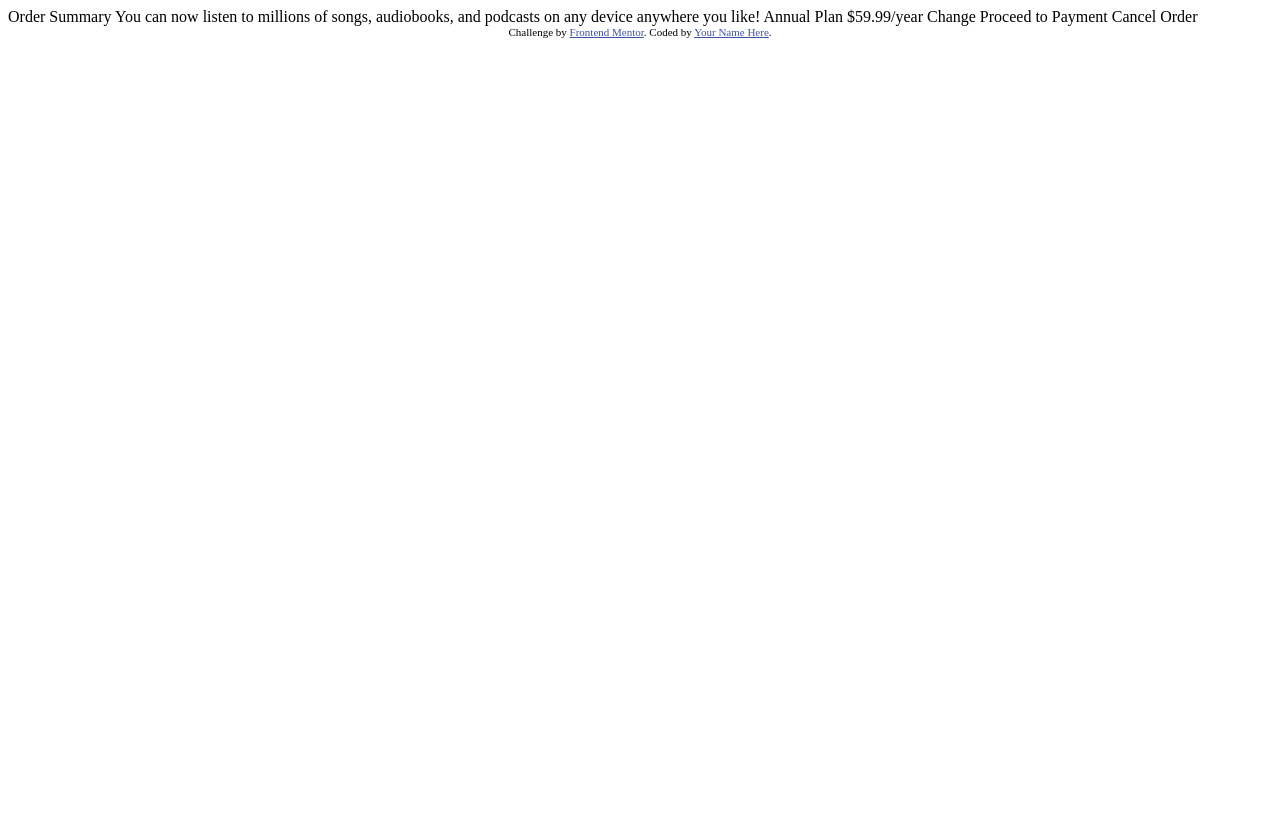
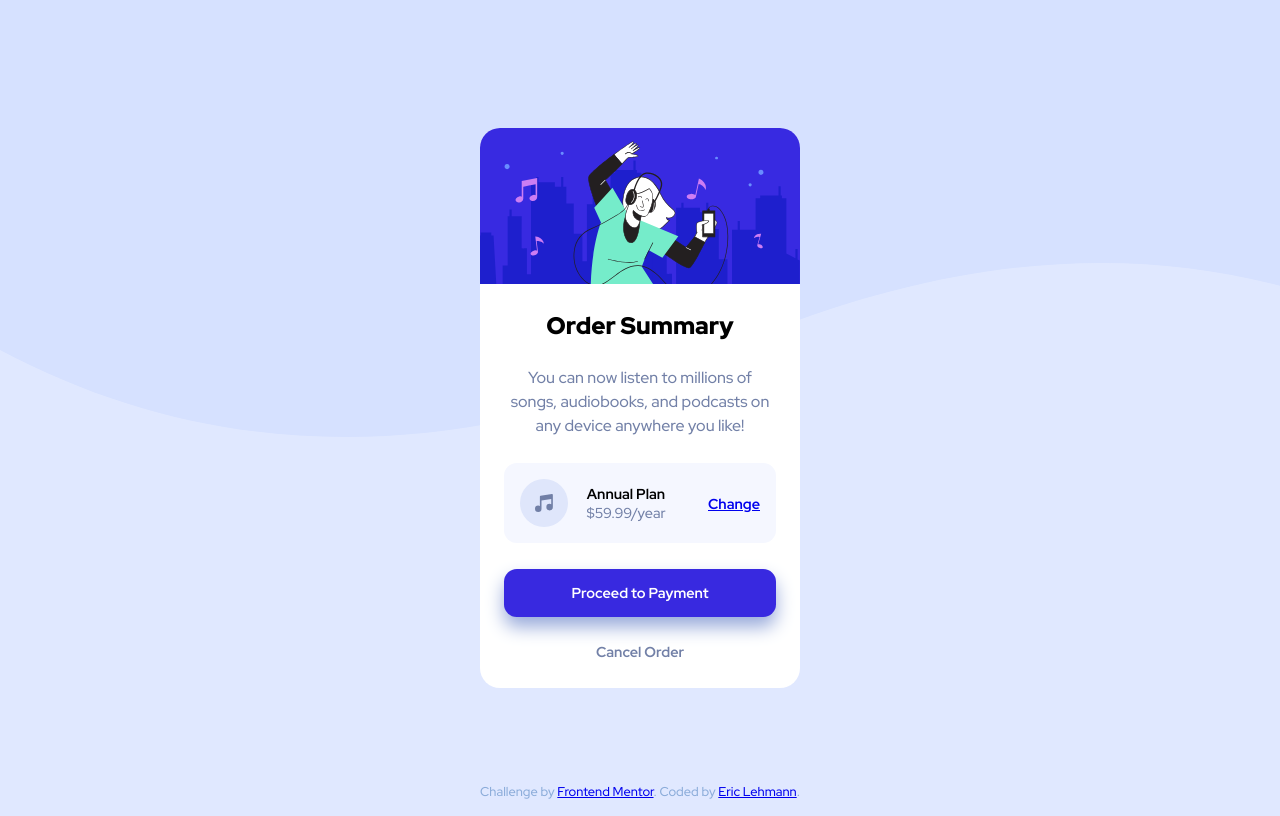
Before and after one commit to EricLDev/FEM-Order_Summary_Component, a plain HTML site: page index.html in a window 1280 px wide. Drawn offline with Linux system fonts and the light colour scheme.

Commit message:
project finished

```diff
--- /dev/null
+++ b/index.css
@@ -0,0 +1,132 @@
+* {
+    box-sizing: border-box;
+    font-family: 'Red Hat Display', sans-serif;
+    font-size: 16px;
+}
+
+body {
+    height: 100vh;
+    display: flex;
+    align-items: center;
+    justify-content: center;
+    background-image: url(/images/pattern-background-desktop.svg);
+    background-color: hsl(225, 100%, 94%);
+    background-repeat: no-repeat;
+    ;
+}
+
+.card {
+    width: 20rem;
+    height: 35rem;
+    border-radius: 1.25rem;
+    background-color: #fff;
+}
+
+.card-img img {
+    width: 100%;
+    border-radius: 1.25rem 1.25rem 0 0;
+}
+
+.card-text {
+    height: 24rem;
+    display: flex;
+    flex-direction: column;
+    justify-content: space-around;
+    text-align: center;
+    align-items: center;
+}
+
+.card-title {
+    font-weight: 900;
+    font-size: 1.5rem;
+    margin-top: .5rem
+}
+
+.description {
+    color: hsl(224, 23%, 55%);
+    padding: 0 1.75rem;
+    font-size: 1rem;
+    line-height: 1.5rem
+}
+
+.annual-plan {
+    background-color: hsl(225, 100%, 98%);
+    border-radius: .8rem;
+    width: 85%;
+    height: 5rem;
+    display: flex;
+    align-items: center;
+    font-size: .8rem;
+    padding: 0 1rem;
+
+}
+
+.annual-plan div {
+    width: 50%
+}
+
+.annual-plan div p {
+    margin: 0;
+    font-size: .9rem;
+}
+
+.annual-plan a {
+    margin-left: 1.5rem;
+    font-size: 0.9rem;
+    font-weight: 700;
+}
+
+.annual-plan a:hover {
+    text-decoration: none;
+    color: hsl(245, 60%, 62%)
+}
+
+.annual-plan div p:nth-child(1) {
+    font-weight: 700;
+}
+
+.annual-plan div p:nth-child(2) {
+    color: hsl(224, 23%, 55%);
+}
+
+
+.payment {
+    width: 85%;
+    color: white;
+    background-color: hsl(245, 75%, 52%);
+    border-radius: .8rem;
+    font-weight: 700;
+    height: 3rem;
+    display: flex;
+    align-items: center;
+    justify-content: center;
+    font-size: .9rem;
+    box-shadow: 0px 10px 18px hsl(224, 48%, 73%);
+}
+
+.payment:hover {
+    background-color: hsl(245, 60%, 62%);
+
+}
+
+.cancel {
+    color: hsl(224, 23%, 55%);
+    font-weight: 700;
+    font-size: .9rem;
+}
+
+.cancel:hover {
+    color: black;
+}
+
+footer, footer a {
+    font-size: 0.8rem;
+
+}
+
+footer {
+    position: fixed;
+    bottom: 0;
+    text-align: center;
+    color: hsl(215, 51%, 70%);
+}
--- a/index.html
+++ b/index.html
@@ -1,37 +1,38 @@
 <!DOCTYPE html>
 <html lang="en">
-<head>
-  <meta charset="UTF-8">
-  <meta name="viewport" content="width=device-width, initial-scale=1.0"> <!-- displays site properly based on user's device -->
+	<head>
+		<meta charset="UTF-8" />
+		<meta name="viewport" content="width=device-width, initial-scale=1.0" />
+		<!-- displays site properly based on user's device -->
 
-  <link rel="icon" type="image/png" sizes="32x32" href="./images/favicon-32x32.png">
+		<link rel="icon" type="image/png" sizes="32x32" href="./images/favicon-32x32.png" />
+		<link rel="preconnect" href="https://fonts.googleapis.com" />
+		<link rel="preconnect" href="https://fonts.gstatic.com" crossorigin />
+		<link href="https://fonts.googleapis.com/css2?family=Red+Hat+Display:wght@500;700;900&display=swap" rel="stylesheet" />
+		<link rel="stylesheet" href="index.css" />
+		<title>Frontend Mentor | Order summary card</title>
+	</head>
+	<body>
+		<div class="card">
+			<div class="card-img">
+				<img src="images/illustration-hero.svg" alt="" />
+			</div>
+			<div class="card-text">
+				<div class="card-title">Order Summary</div>
+				<div class="description">You can now listen to millions of songs, audiobooks, and podcasts on any device anywhere you like!</div>
+				<div class="annual-plan">
+					<img src="images/icon-music.svg" alt="" />
+					<div>
+						<p>Annual Plan</p>
+						<p>$59.99/year</p>
+					</div>
+					<a href="#">Change</a>
+				</div>
+				<div class="payment">Proceed to Payment</div>
+				<div class="cancel">Cancel Order</div>
+			</div>
+		</div>
 
-  <title>Frontend Mentor | Order summary card</title>
-
-  <!-- Feel free to remove these styles or customise in your own stylesheet 👍 -->
-  <style>
-    .attribution { font-size: 11px; text-align: center; }
-    .attribution a { color: hsl(228, 45%, 44%); }
-  </style>
-</head>
-<body>
-
-  Order Summary
-
-  You can now listen to millions of songs, audiobooks, and podcasts on any
-  device anywhere you like!
-
-  Annual Plan
-  $59.99/year
-
-  Change
-
-  Proceed to Payment
-  Cancel Order
-
-  <div class="attribution">
-    Challenge by <a href="https://www.frontendmentor.io?ref=challenge" target="_blank">Frontend Mentor</a>.
-    Coded by <a href="#">Your Name Here</a>.
-  </div>
-</body>
+		<footer>Challenge by <a href="https://www.frontendmentor.io?ref=challenge" target="_blank">Frontend Mentor</a>. Coded by <a href="#">Eric Lehmann</a>.</footer>
+	</body>
 </html>
```
